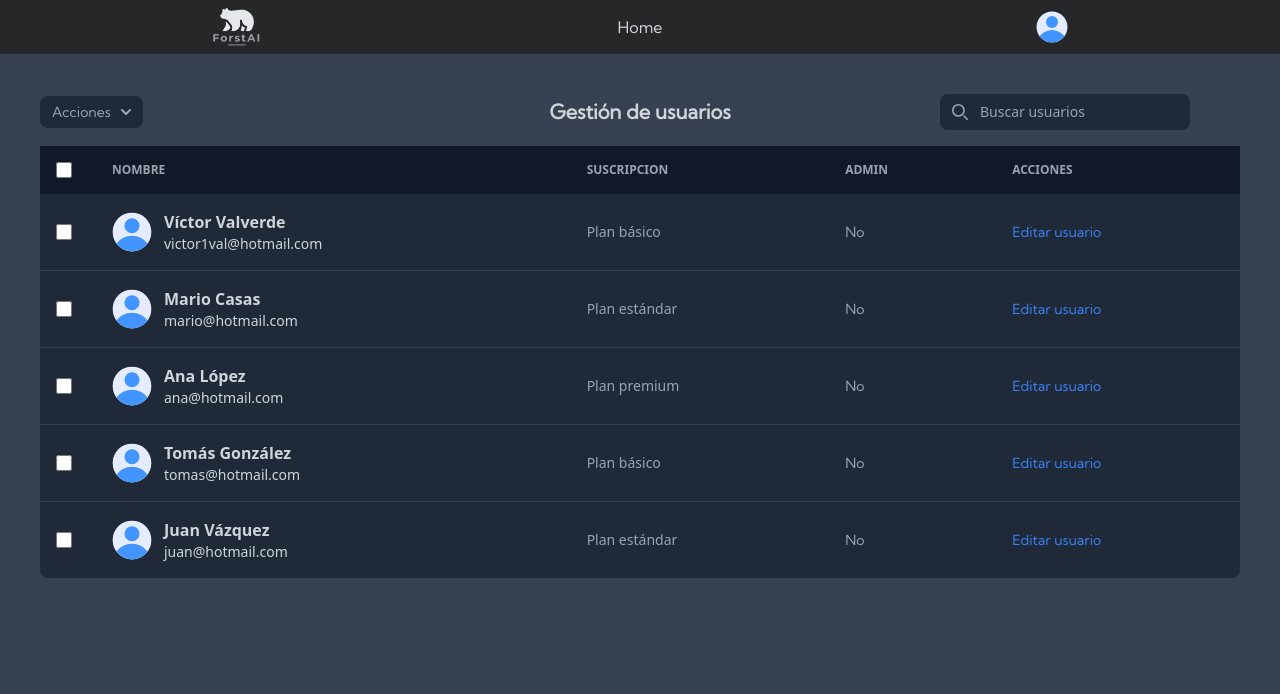
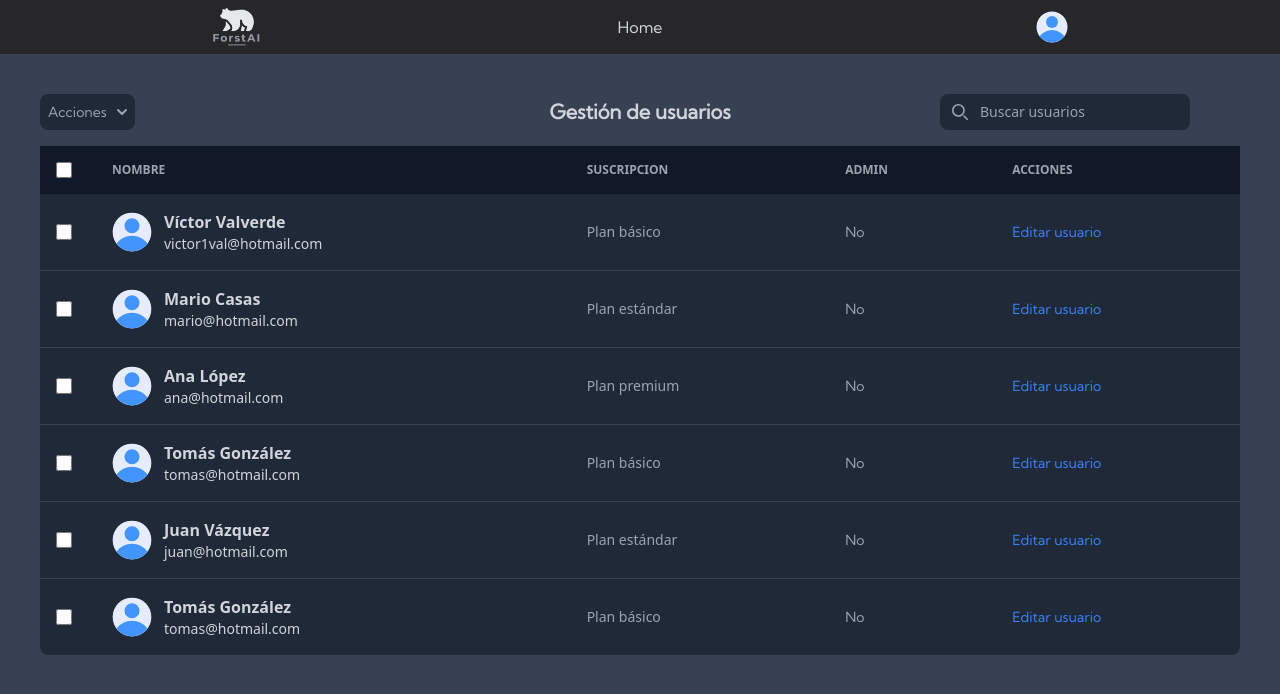
Before and after one commit to darkzpvp/forstAI, a React (Vite) app: page /admin in a window 1280 px wide. Shown: the top 694 px of the page. Built offline with nearby package versions, Linux system fonts and the light colour scheme.

Commit message:
Actualizado

```diff
--- a/src/components/ModalAdmin.tsx
+++ b/src/components/ModalAdmin.tsx
@@ -4,21 +4,23 @@ const ModalAdmin = () => {
   return (
     <div className="modaloverlay absolute  rounded-lg shadow w-44 bg-gray-700 divide-gray-600 ">
                 <ul className="py-1 text-sm  text-gray-200 ">
-                  <li>
-                    <a href="#" className="block px-4 py-2  hover:bg-gray-800 transition duration-100 ease-in ">
-                      Banear usuario
+                <li>
+                    <a href="#" className="block px-4 py-2  hover:bg-gray-800 transition duration-100 ease-in">
+                      Agregar usuario
                     </a>
                   </li>
+
                   <li>
                     <a href="#" className="block px-4 py-2  hover:bg-gray-800 transition duration-100 ease-in">
                       Eliminar usuario
                     </a>
                   </li>
                   <li>
-                    <a href="#" className="block px-4 py-2  hover:bg-gray-800 transition duration-100 ease-in">
-                      Conceder admin
+                    <a href="#" className="block px-4 py-2  hover:bg-gray-800 transition duration-100 ease-in ">
+                      Banear usuario
                     </a>
                   </li>
+
                 </ul>
 
               </div>
--- a/src/pages/Admin.tsx
+++ b/src/pages/Admin.tsx
@@ -54,22 +54,24 @@ const Admin = () => {
         className=" overflow-x-auto sm:rounded-lg m-10"
       >
         {responsive ? (
-          <div className="flex items-center justify-between pb-4  ">
+          <div      onClick={handleAction} className="flex items-center justify-between pb-4  ">
             <div className="w-[25%]">
               <button
-                onClick={handleAction}
+
                 className={`${
                   action ? "" : "overlaymodal"
-                } inline-flex items-center font-medium rounded-lg text-sm px-3 py-1.5 bg-gray-800 text-gray-400  hover:bg-[#171f2b] `}
+                } inline-flex items-center font-medium rounded-lg text-sm p-2  bg-gray-800 text-gray-400  hover:bg-[#171f2b] `}
                 type="button"
               >
                 Acciones
                 <svg
-                  className="w-2.5 h-2.5 ms-2.5"
+
+                  className="w-2.5 h-2.5 ms-2.5 "
                   aria-hidden="true"
                   xmlns="http://www.w3.org/2000/svg"
                   fill="none"
                   viewBox="0 0 10 6"
+
                 >
                   <path
                     stroke="currentColor"
@@ -126,16 +128,18 @@ const Admin = () => {
                   onClick={handleAction}
                   className={`${
                     action ? "" : "overlaymodal"
-                  } inline-flex items-center font-medium rounded-lg text-sm px-3 py-1.5 bg-gray-800 text-gray-400  hover:bg-[#171f2b] `}
+                  } inline-flex items-center font-medium rounded-lg text-sm p-2 bg-gray-800 text-gray-400  hover:bg-[#171f2b] `}
                   type="button"
                  >
                   Acciones
                   <svg
-                    className="w-2.5 h-2.5 ms-2.5"
+
+                    className="w-2.5 h-2.5 ms-2.5 pointer-events-none"
                     aria-hidden="true"
                     xmlns="http://www.w3.org/2000/svg"
                     fill="none"
                     viewBox="0 0 10 6"
+
                   >
                     <path
                       stroke="currentColor"
@@ -356,7 +360,7 @@ const Admin = () => {
                 </a>
               </td>
             </tr>
-            <tr className=" bg-gray-800 hover: hover:bg-gray-600">
+            <tr className="  border-b bg-gray-800 border-gray-700 hover: hover:bg-gray-600">
               <td className="w-4 p-4">
                 <div className="flex items-center">
                   <input
@@ -394,6 +398,44 @@ const Admin = () => {
                 </a>
               </td>
             </tr>
+            <tr className=" bg-gray-800 hover: hover:bg-gray-600">
+              <td className="w-4 p-4">
+                <div className="flex items-center">
+                  <input
+                    type="checkbox"
+                    className="w-4 h-4    rounded   bg-gray-700 "
+                  />
+                </div>
+              </td>
+              <th
+                scope="row"
+                className="flex items-center px-6 py-4 font-medium  whitespace-nowrap text-gray-300"
+              >
+                <img
+                  className="w-10 h-10 rounded-full"
+                  src="/src/assets/img/usuario.svg"
+                  alt="Imagen usuario"
+                />
+                <div className="ps-3">
+                  <div className="text-base font-semibold">Tomás González</div>
+                  <div className="font-normal ">tomas@hotmail.com</div>
+                </div>
+              </th>
+              <td className="px-6 py-4">Plan básico</td>
+              <td className="px-6 py-4">
+                <div className="flex items-center">
+                  <p>No</p>
+                </div>
+              </td>
+              <td className="px-6 py-4">
+                <a
+                  href="#"
+                  className="font-medium  text-blue-500 hover:underline"
+                >
+                  Editar usuario
+                </a>
+              </td>
+            </tr>
           </tbody>
         </table>
       </div>
--- a/tailwind.config.js
+++ b/tailwind.config.js
@@ -15,7 +15,7 @@ export default {
         '2xl': '1536px',
         // Aquí puedes agregar tu media query personalizado
         'xs': {'raw': '(max-width: 550px)'},
-        '2xs': {'raw': '(max-width: 503.10px)'},
+        '2xs': {'raw': '(max-width: 540px)'},
       }
     },
   },
```
